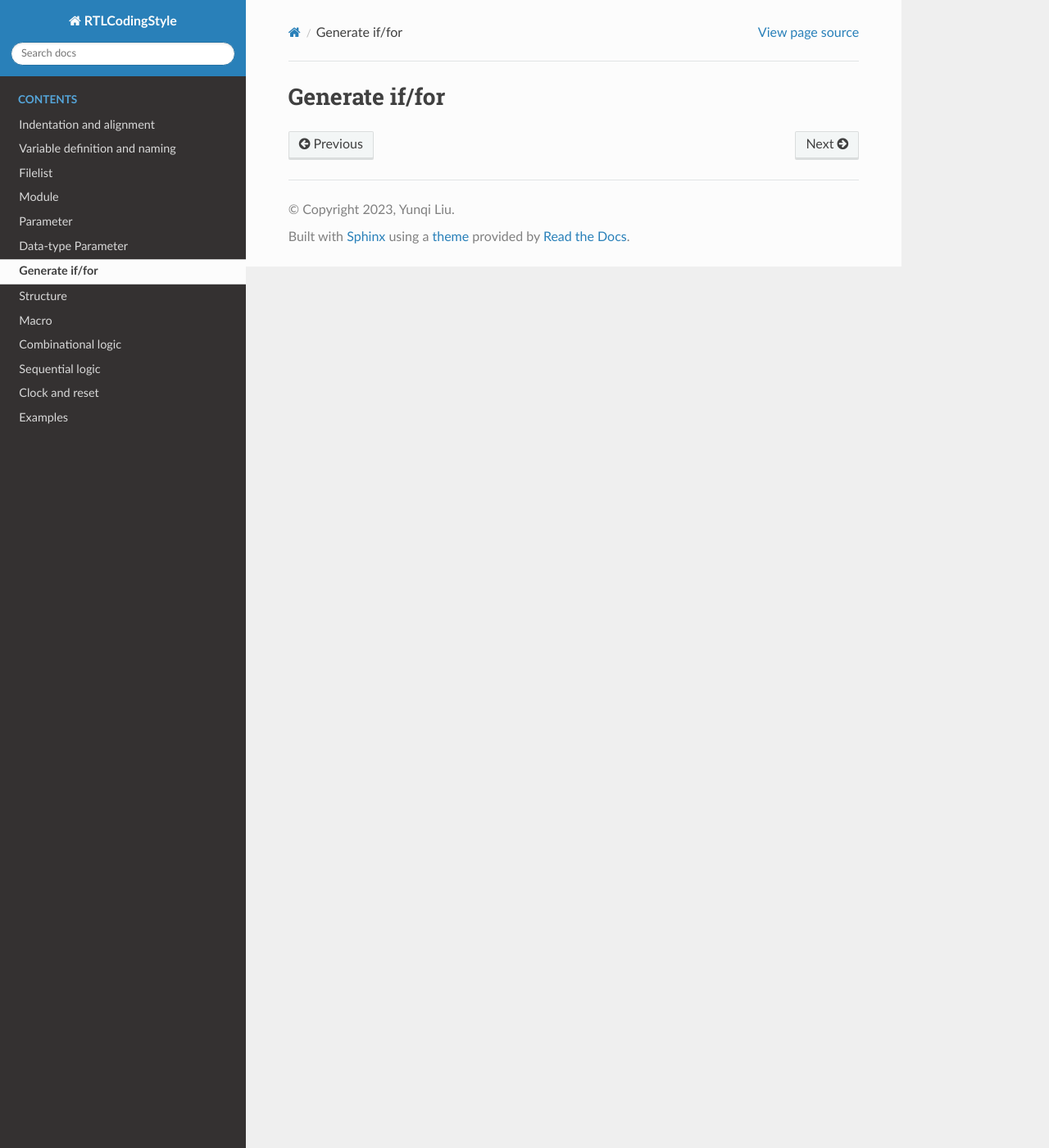
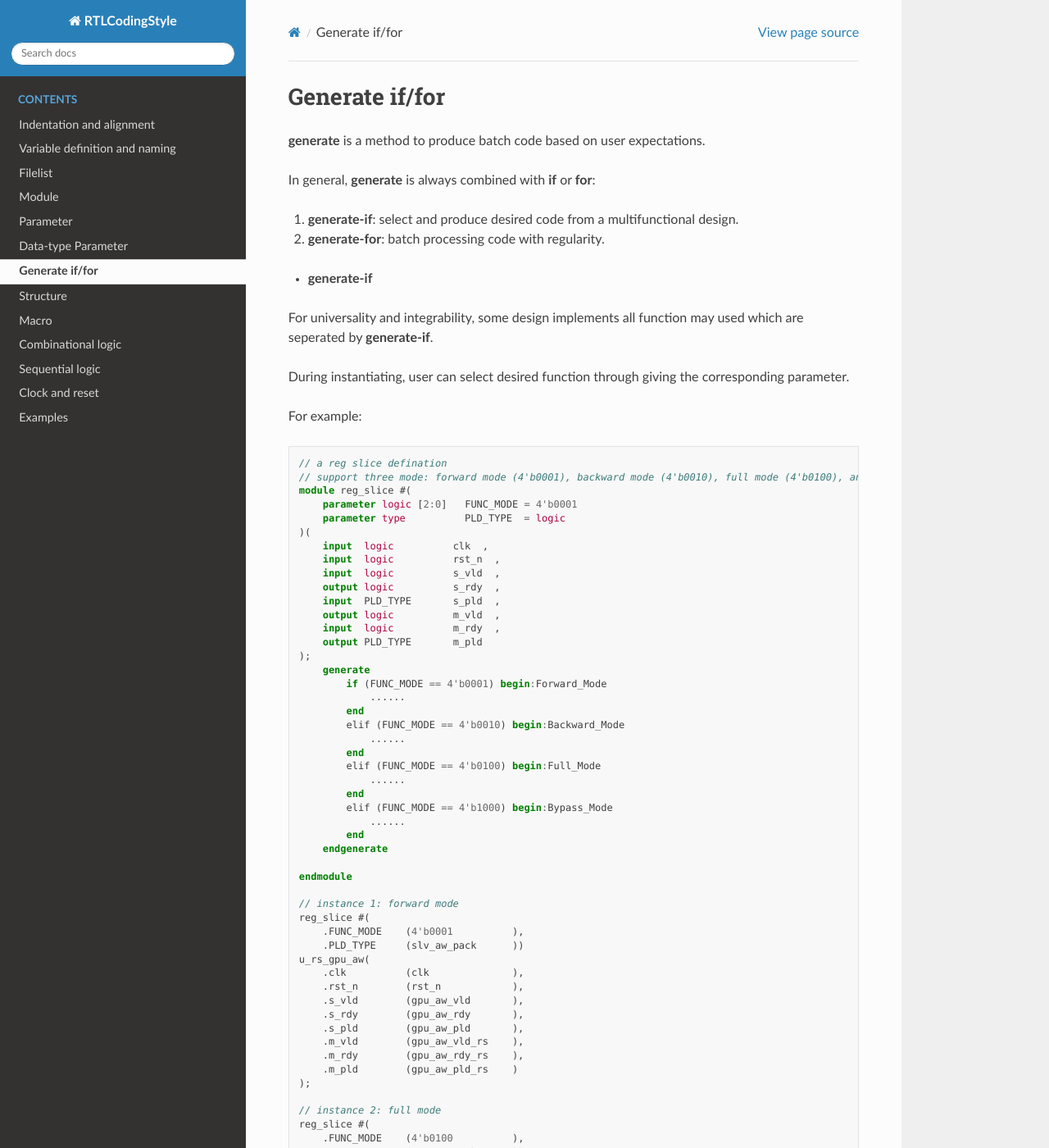
Before and after one commit to luosidingxiaoz/RTLCodingStyle, a Sphinx documentation site: the page built from source/generate_if_for.rst, in a window 1280 px wide and 1400 px high. Shown: the whole window at 82% size. Built offline with Sphinx 7.4.7 and the Read the Docs theme 2.0.0, drawn with Linux system fonts in a browser that asks for light colours; some of the changed text lies outside the part shown.

Commit message:
Update generate_if_for.rst

```diff
--- a/source/generate_if_for.rst
+++ b/source/generate_if_for.rst
@@ -1,2 +1,127 @@
 Generate if/for
 =================
+
+**generate** is a method to produce batch code based on user expectations.
+
+In general, **generate** is always combined with **if** or **for**:
+
+1. **generate-if**: select and produce desired code from a multifunctional design.
+2. **generate-for**: batch processing code with regularity.
+
+- **generate-if**
+For universality and integrability, some design implements all function may used which are seperated by **generate-if**.
+
+During instantiating, user can select desired function through giving the corresponding parameter.
+
+For example:
+
+.. code-block:: systemverilog
+
+    // a reg slice defination
+    // support three mode: forward mode (4'b0001), backward mode (4'b0010), full mode (4'b0100), and bypass mode (4'b1000)
+    module reg_slice #(
+        parameter logic [2:0]   FUNC_MODE = 4'b0001
+        parameter type          PLD_TYPE  = logic
+    )(
+        input  logic          clk  ,
+        input  logic          rst_n  ,
+        input  logic          s_vld  ,
+        output logic          s_rdy  ,
+        input  PLD_TYPE       s_pld  ,
+        output logic          m_vld  ,
+        input  logic          m_rdy  ,
+        output PLD_TYPE       m_pld
+    );
+        generate
+            if (FUNC_MODE == 4'b0001) begin:Forward_Mode
+                ......
+            end
+            elif (FUNC_MODE == 4'b0010) begin:Backward_Mode
+                ......
+            end
+            elif (FUNC_MODE == 4'b0100) begin:Full_Mode
+                ......
+            end
+            elif (FUNC_MODE == 4'b1000) begin:Bypass_Mode
+                ......
+            end
+        endgenerate
+
+    endmodule
+
+    // instance 1: forward mode
+    reg_slice #(
+        .FUNC_MODE    (4'b0001          ),
+        .PLD_TYPE     (slv_aw_pack      ))
+    u_rs_gpu_aw(
+        .clk          (clk              ),
+        .rst_n        (rst_n            ),
+        .s_vld        (gpu_aw_vld       ),
+        .s_rdy        (gpu_aw_rdy       ),
+        .s_pld        (gpu_aw_pld       ),
+        .m_vld        (gpu_aw_vld_rs    ),
+        .m_rdy        (gpu_aw_rdy_rs    ),
+        .m_pld        (gpu_aw_pld_rs    )
+    );
+
+    // instance 2: full mode
+    reg_slice #(
+        .FUNC_MODE    (4'b0100          ),
+        .PLD_TYPE     (mst_aw_pack      ))
+    u_rs_dmc_aw(
+        .clk          (clk              ),
+        .rst_n        (rst_n            ),
+        .s_vld        (dmc_aw_vld       ),
+        .s_rdy        (dmc_aw_rdy       ),
+        .s_pld        (dmc_aw_pld       ),
+        .m_vld        (dmc_aw_vld_rs    ),
+        .m_rdy        (dmc_aw_rdy_rs    ),
+        .m_pld        (dmc_aw_pld_rs    )
+    );
+
+
+
+- **generate-for**
+For batching instantiation of modules and implementation of regular code, **generate-for** is very usefull.
+
+The following exapmle is bacthing instantiation of modules by **generate-for**:
+
+Note that hierarchy of the generated modules is *xxx.yyy.GPU_AW_RS[i].u_rs_gpu_aw*.
+
+.. code-block:: systemverilog
+
+    // instantiate four regslice for all gpu write request path
+    genvar i;
+    generate for(i=0; i<4; i=i+1) begin:GPU_AW_RS
+        reg_slice #(
+            .FUNC_MODE    (4'b0001          ),
+            .PLD_TYPE     (slv_aw_pack      ))
+        u_rs_gpu_aw(
+            .clk          (clk                  ),
+            .rst_n        (rst_n                ),
+            .s_vld        (v_gpu_aw_vld     [i] ),
+            .s_rdy        (v_gpu_aw_rdy     [i] ),
+            .s_pld        (v_gpu_aw_pld     [i] ),
+            .m_vld        (v_gpu_aw_vld_rs  [i] ),
+            .m_rdy        (v_gpu_aw_rdy_rs  [i] ),
+            .m_pld        (v_gpu_aw_pld_rs  [i] )
+        );
+    end
+    endgenerate
+
+The following exapmle is bacthing implementation of regular code by **generate-for**:
+
+.. code-block:: systemverilog
+
+    // tag check process of a 16 way cache
+    genvar i;
+    generate for(i=0; i<16; i=i+1) begin:Tag_Check
+        assign v_tag_hit =  v_tag_vld[i] && (v_tag[i] == req_tag) ;
+    end
+    endgenerate
+
+
+- **Pay attention to**
+1. **Loop variable must be declared using genvar for generate-for.**
+2. **Whether it's generate-if or generate-for, each process block (begin-end) must have unique label (such as GPU_AW_RS).**
+3. **generate-if can be replaced by generate-case to realize the same function.**
```
